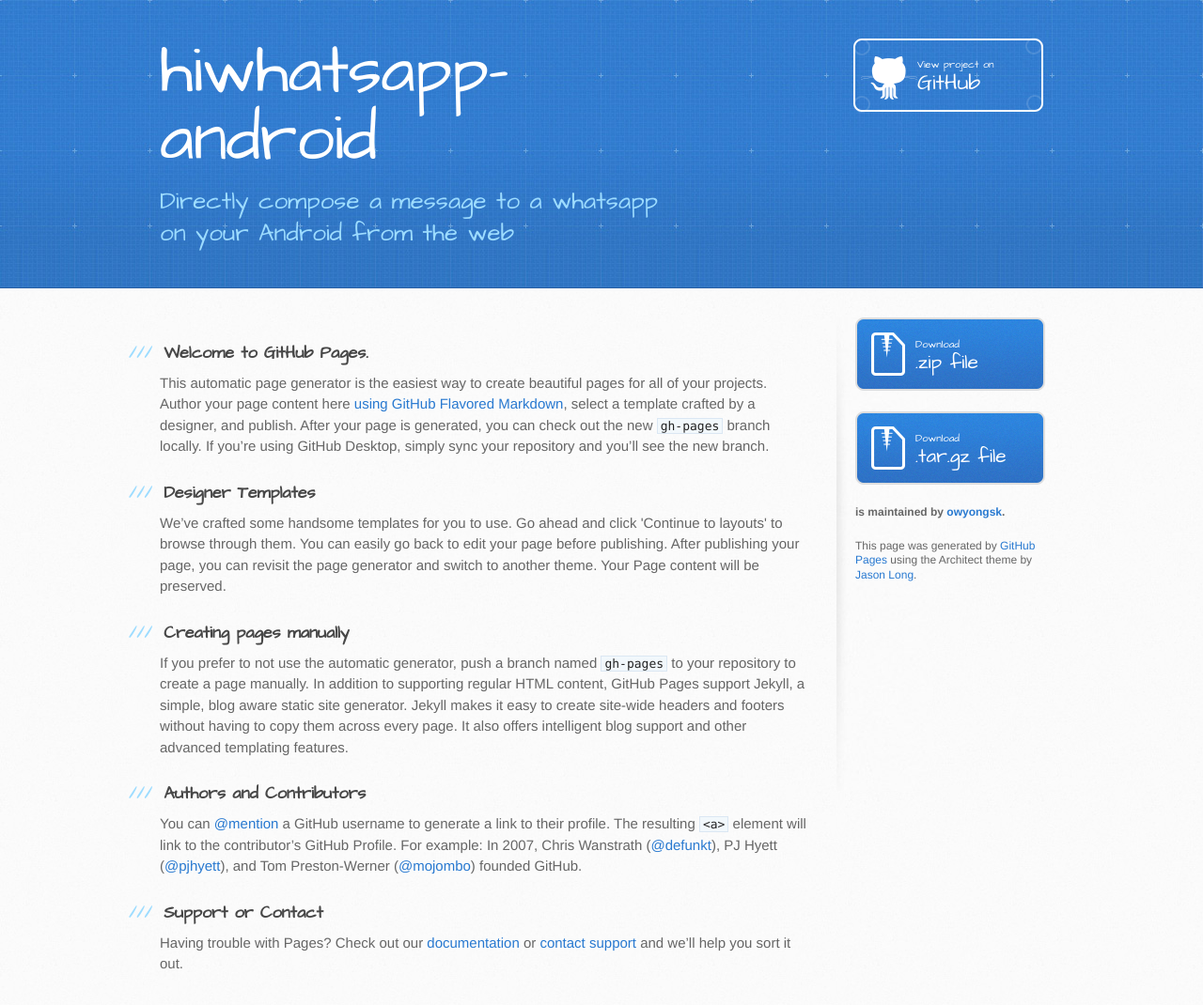
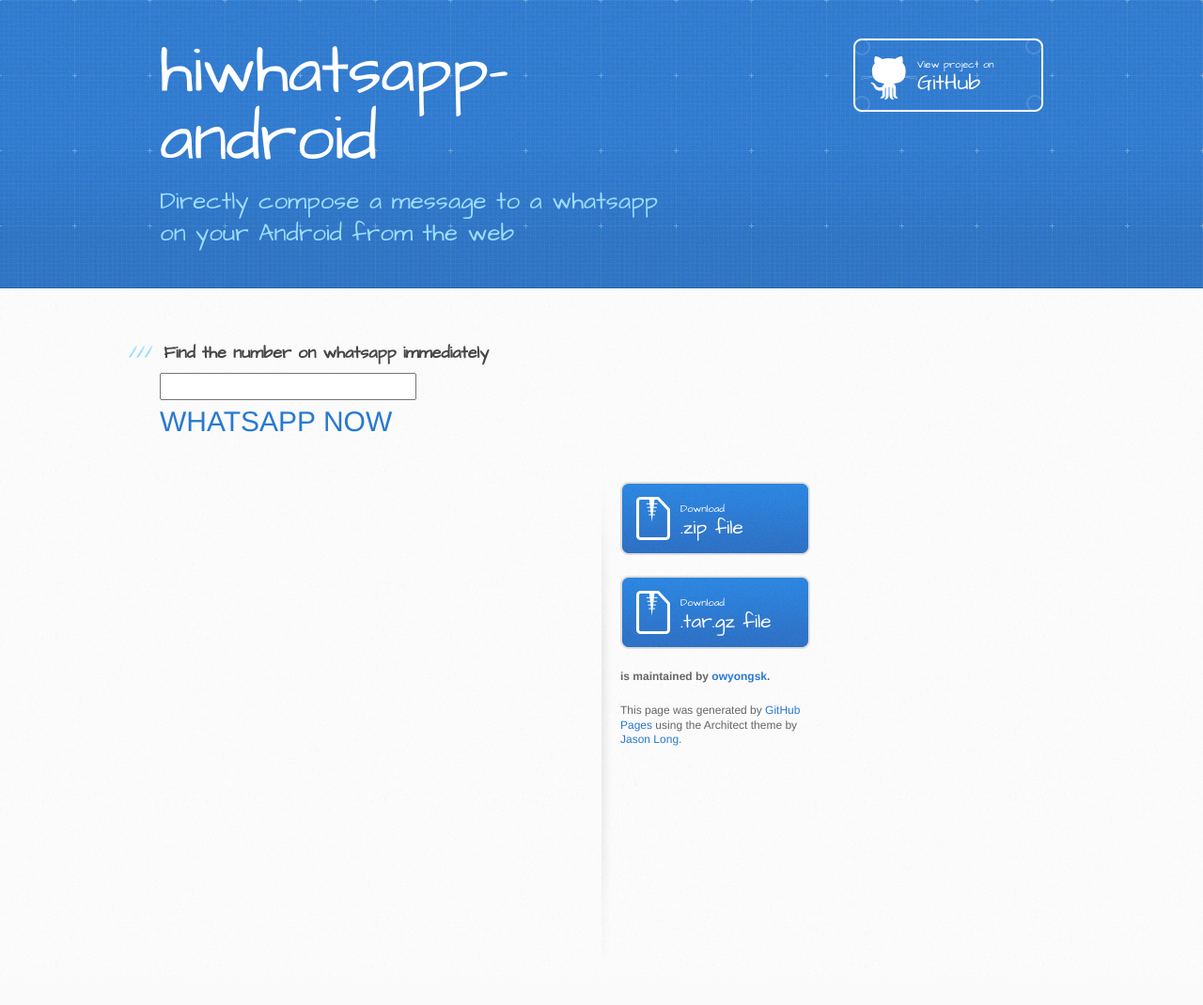
Before and after one commit to owyongsk/hiwhatsapp-android, a plain HTML site: page index.html in a window 1280 px wide. Shown: the whole page at 94% size. After the commit the page ends 1040 px from the top, so only its background shows below. Drawn offline with nearby package versions, Linux system fonts and the light colour scheme.

Commit message:
modify the index.html and add the crazy tool

```diff
--- a/index.html
+++ b/index.html
@@ -8,6 +8,13 @@
     <link rel="stylesheet" type="text/css" href="stylesheets/stylesheet.css" media="screen">
     <link rel="stylesheet" type="text/css" href="stylesheets/github-light.css" media="screen">
     <link rel="stylesheet" type="text/css" href="stylesheets/print.css" media="print">
+    <script src="https://cdnjs.cloudflare.com/ajax/libs/angular.js/1.2.0/angular.min.js"></script>
+    <script type="text/javascript">
+      app = angular.module('hiwhatsapp', []);
+      app.config(['$compileProvider', function($compileProvider) {
+        $compileProvider.aHrefSanitizationWhitelist(/^\s*(https?|ftp|mailto|intent):/);
+      }]);
+    </script>
 
     <!--[if lt IE 9]>
     <script src="//html5shiv.googlecode.com/svn/trunk/html5.js"></script>
@@ -16,7 +23,7 @@
     <title>hiwhatsapp-android by owyongsk</title>
   </head>
 
-  <body>
+  <body ng-app="hiwhatsapp">
     <header>
       <div class="inner">
         <h1>hiwhatsapp-android</h1>
@@ -29,30 +36,14 @@
       <div class="inner clearfix">
         <section id="main-content">
           <h3>
-<a id="welcome-to-github-pages" class="anchor" href="#welcome-to-github-pages" aria-hidden="true"><span class="octicon octicon-link"></span></a>Welcome to GitHub Pages.</h3>
+<a id="welcome-to-github-pages" class="anchor" href="#welcome-to-github-pages" aria-hidden="true"><span class="octicon octicon-link"></span></a>Find the number on whatsapp immediately</h3>
 
-<p>This automatic page generator is the easiest way to create beautiful pages for all of your projects. Author your page content here <a href="https://guides.github.com/features/mastering-markdown/">using GitHub Flavored Markdown</a>, select a template crafted by a designer, and publish. After your page is generated, you can check out the new <code>gh-pages</code> branch locally. If you’re using GitHub Desktop, simply sync your repository and you’ll see the new branch.</p>
-
-<h3>
-<a id="designer-templates" class="anchor" href="#designer-templates" aria-hidden="true"><span class="octicon octicon-link"></span></a>Designer Templates</h3>
-
-<p>We’ve crafted some handsome templates for you to use. Go ahead and click 'Continue to layouts' to browse through them. You can easily go back to edit your page before publishing. After publishing your page, you can revisit the page generator and switch to another theme. Your Page content will be preserved.</p>
-
-<h3>
-<a id="creating-pages-manually" class="anchor" href="#creating-pages-manually" aria-hidden="true"><span class="octicon octicon-link"></span></a>Creating pages manually</h3>
-
-<p>If you prefer to not use the automatic generator, push a branch named <code>gh-pages</code> to your repository to create a page manually. In addition to supporting regular HTML content, GitHub Pages support Jekyll, a simple, blog aware static site generator. Jekyll makes it easy to create site-wide headers and footers without having to copy them across every page. It also offers intelligent blog support and other advanced templating features.</p>
-
-<h3>
-<a id="authors-and-contributors" class="anchor" href="#authors-and-contributors" aria-hidden="true"><span class="octicon octicon-link"></span></a>Authors and Contributors</h3>
-
-<p>You can <a href="https://github.com/blog/821" class="user-mention">@mention</a> a GitHub username to generate a link to their profile. The resulting <code>&lt;a&gt;</code> element will link to the contributor’s GitHub Profile. For example: In 2007, Chris Wanstrath (<a href="https://github.com/defunkt" class="user-mention">@defunkt</a>), PJ Hyett (<a href="https://github.com/pjhyett" class="user-mention">@pjhyett</a>), and Tom Preston-Werner (<a href="https://github.com/mojombo" class="user-mention">@mojombo</a>) founded GitHub.</p>
-
-<h3>
-<a id="support-or-contact" class="anchor" href="#support-or-contact" aria-hidden="true"><span class="octicon octicon-link"></span></a>Support or Contact</h3>
-
-<p>Having trouble with Pages? Check out our <a href="https://help.github.com/pages">documentation</a> or <a href="https://github.com/contact">contact support</a> and we’ll help you sort it out.</p>
-        </section>
+<input ng-model="number" style="font-size: 20px;" ng-init="number = $location.search()">
+<br />
+<a href="intent://send/{{number}}#Intent;scheme=smsto;package=com.whatsapp;action=android.intent.action.SENDTO;end">
+  <p style="font-size: 30px">WHATSAPP NOW</p>
+</a>
+<br />
 
         <aside id="sidebar">
           <a href="https://github.com/owyongsk/hiwhatsapp-android/zipball/master" class="button">
```
